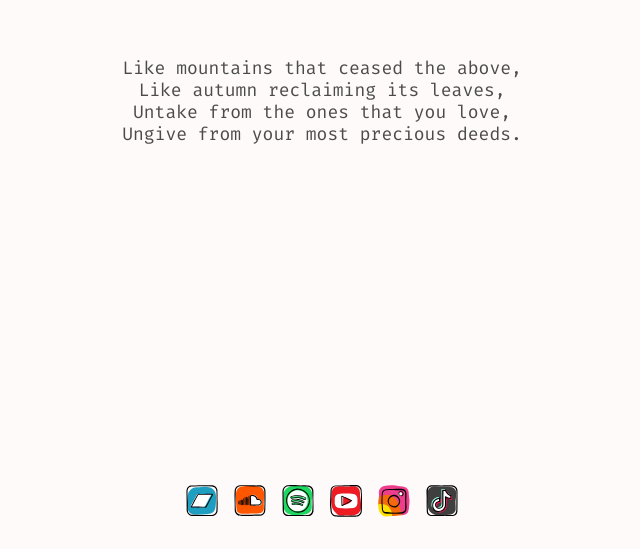
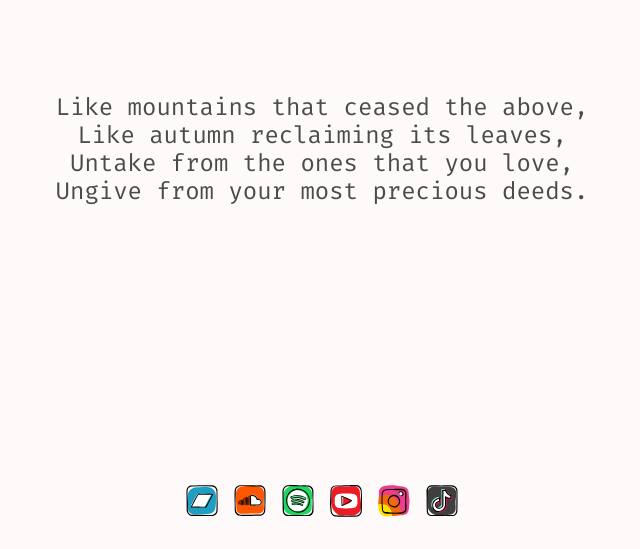
Before and after one commit to bapjiws/iamthesurface, a SvelteKit app: page / in a window 1280 px wide. Shown: the part 251-800 px from the top of the page, without its empty margins (318-958 px from the left). Built offline with nearby package versions, Linux system fonts and the light colour scheme.

Commit message:
Style adjustments

```diff
--- a/src/routes/+layout.svelte
+++ b/src/routes/+layout.svelte
@@ -56,6 +56,7 @@
 	.app {
 		display: flex;
 		flex-direction: column;
+    align-items: center;
 		min-height: 100vh;
 	}
 
@@ -77,6 +78,8 @@
 		justify-content: center;
 		align-items: center;
 		padding: 24px;
+    position: fixed;
+    bottom: 0;
 	}
 
 	footer a {
--- a/src/routes/styles.css
+++ b/src/routes/styles.css
@@ -61,7 +61,8 @@ h2 {
 }
 
 article {
-	font-size: 18px;
+	/* font-size: 18px; */
+	font-size: 1.5rem;
 	font-family: var(--font-mono);
   text-align: center;
 }
@@ -79,8 +80,8 @@ pre {
 
 .text-column {
 	display: flex;
-	max-width: 48rem;
-	flex: 0.6;
+	/* max-width: 48rem; */
+	/* flex: 0.6; */
 	flex-direction: column;
 	justify-content: center;
 	margin: 0 auto;
```
